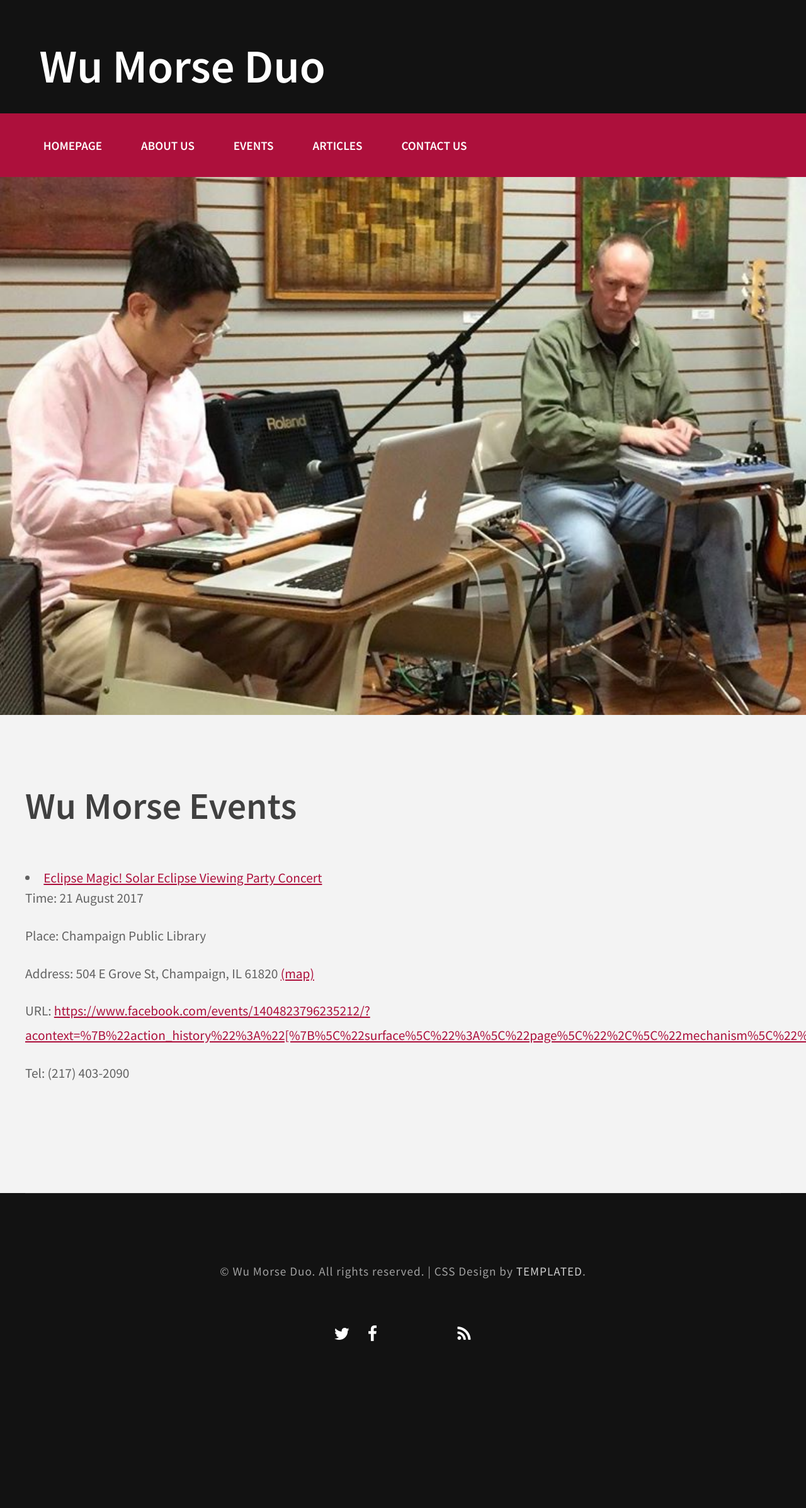
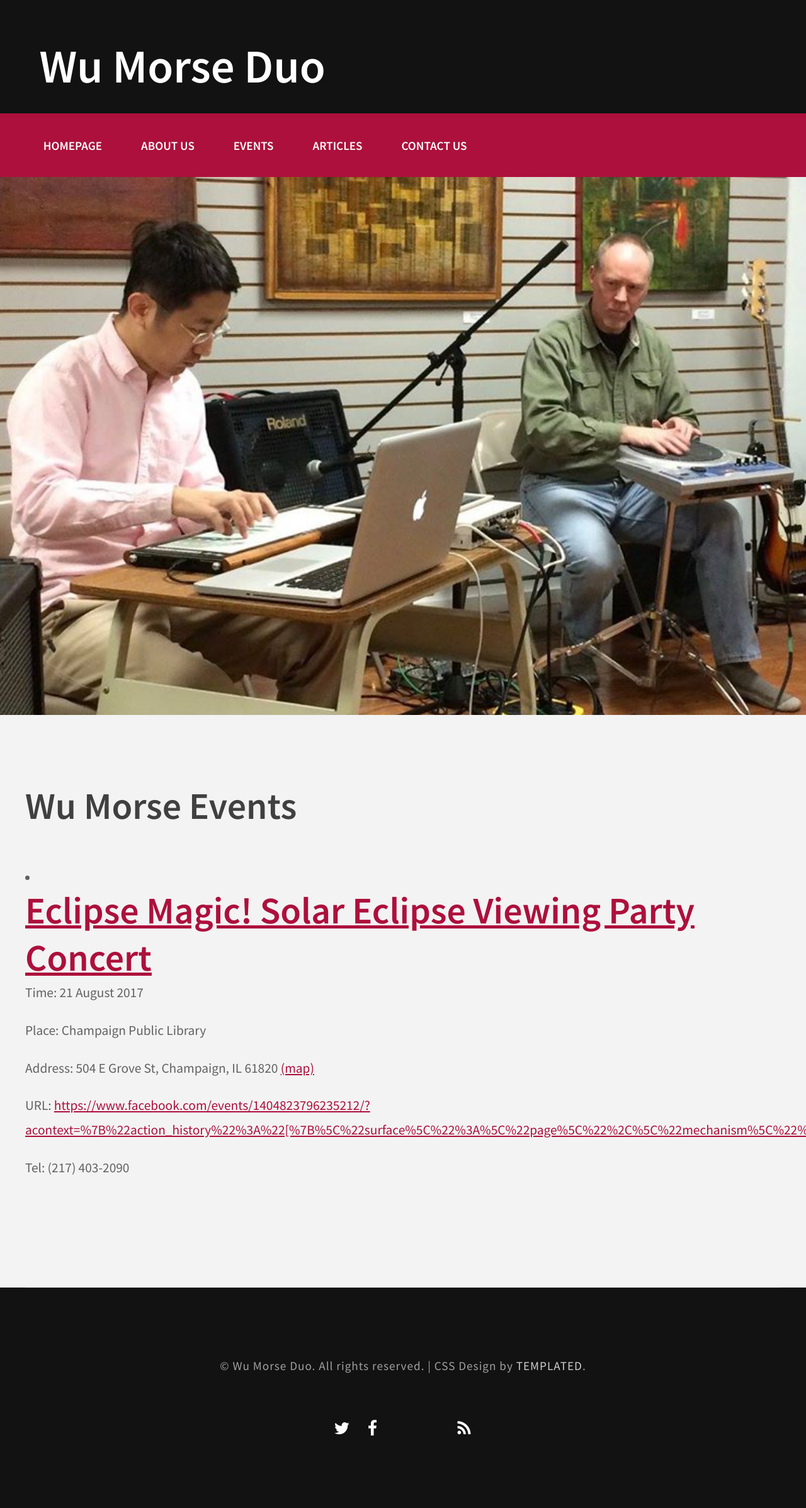
Before and after one commit to allenloves/wumorse, a Jekyll site: the page built from events.html, in a window 1280 px wide. Shown: the whole page at 63% size. Built offline with Jekyll 4.4.1, drawn with Linux system fonts in a browser that asks for light colours; nearby versions of some CDN libraries; some web fonts are replaced; library files that are not in the unit come from our copies; before the commit the page ends 2244 px from its top, so only the background shows below that.

```diff
--- a/events.html
+++ b/events.html
@@ -8,7 +8,7 @@ title : Wu Morse Events
 	<div id="page" class="container">
 	{% for item in site.data.events %}
 		<div class="title">
-			<li><a href="{{ item.url }}"> {{ item.title }}</a>
+			<li><h2><a href="{{ item.url }}"> {{ item.title }}</a></h2>
 			<p>Time: {{ item.date | date_to_long_string }}</p>
 			<p>Place: {{ item.location }}</p>
 			<p>Address: {{ item.address }}   <a href=" {{ item.map }}"> (map)</a></p>
```
